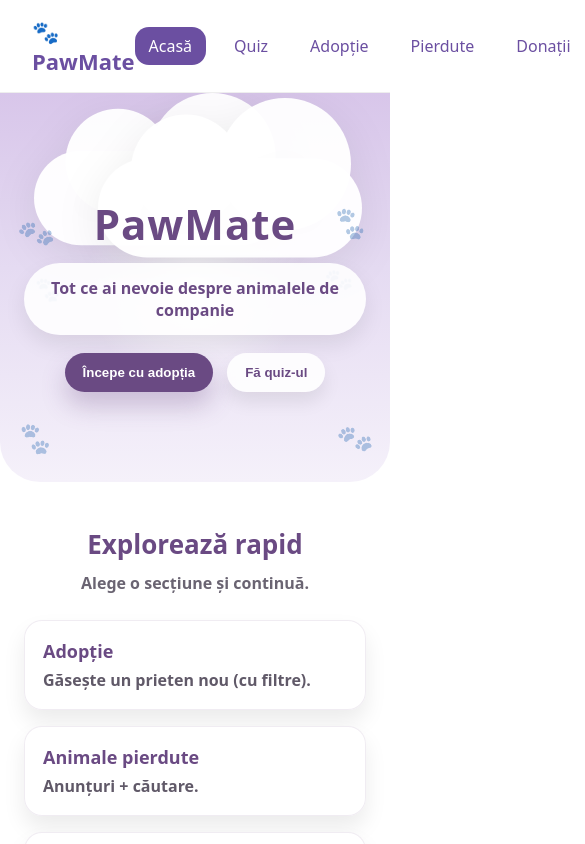
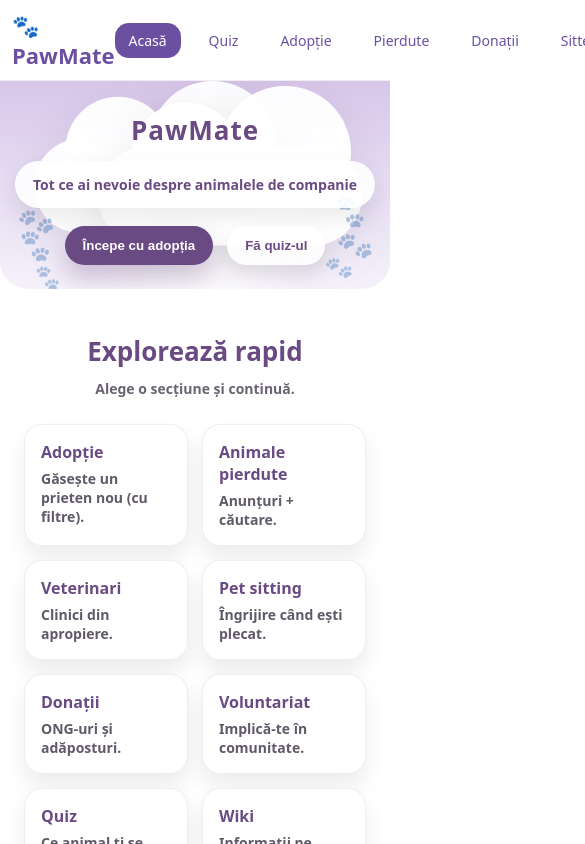
Before and after one commit to viorelinaa/PawMate, a React (Vite) app in the folder frontend/: page / in a window 390 px wide. Shown: the top 844 px of the page, 585 px wide, since content can reach past the window. Built offline with nearby package versions, Linux system fonts and the light colour scheme.

Commit message:
web pt telefon ver 1

```diff
--- a/frontend/src/main.tsx
+++ b/frontend/src/main.tsx
@@ -2,6 +2,7 @@ import React from "react";
 import ReactDOM from "react-dom/client";
 import App from "./App";
 import "./index.css";
+import "./styles/responsive.css";
 
 ReactDOM.createRoot(document.getElementById("root")!).render(
     <React.StrictMode>
--- /dev/null
+++ b/frontend/src/styles/responsive.css
@@ -0,0 +1,261 @@
+/* ===============================
+   MOBILE FIRST – max-width 768px
+================================ */
+
+@media (max-width: 768px) {
+
+    /* ===============================
+       GLOBAL
+    ================================ */
+    body {
+        font-size: 14px;
+    }
+
+    h1 {
+        font-size: 26px;
+    }
+
+    h2 {
+        font-size: 22px;
+    }
+
+    p {
+        font-size: 14px;
+    }
+
+    /* ===============================
+       NAVBAR
+    ================================ */
+
+    .navbar,
+    .topNav,
+    .navBar {
+        padding: 10px 12px !important;
+    }
+
+    /* logo */
+    .navbar .logo,
+    .navBar .logo,
+    .topNav .logo,
+    .brand {
+        font-size: 22px !important;
+    }
+
+    /* link-uri scrollabile */
+    .navbarLinks,
+    .navLinks,
+    .menuLinks,
+    nav ul {
+        display: flex !important;
+        gap: 10px;
+        overflow-x: auto;
+        white-space: nowrap;
+        -webkit-overflow-scrolling: touch;
+        padding: 6px 2px;
+        scrollbar-width: none;
+    }
+
+    nav ul::-webkit-scrollbar {
+        display: none;
+    }
+
+    nav ul a,
+    .navbarLinks a {
+        font-size: 14px;
+        padding: 10px 14px;
+        border-radius: 999px;
+        flex: 0 0 auto;
+    }
+
+    nav ul a.active {
+        background: #6a4a83;
+        color: #fff;
+    }
+
+    /* ===============================
+       HERO (Adopție / Pierdute / Quiz)
+    ================================ */
+
+    .hero,
+    .adoptHero,
+    .lostHero,
+    .donateHero,
+    .quizHero,
+    .sittersHero {
+        padding: 36px 14px 24px !important;
+        border-radius: 0 0 28px 28px;
+    }
+
+    .hero h1,
+    .adoptHero h1,
+    .lostHero h1 {
+        font-size: 26px;
+    }
+
+    .hero p,
+    .adoptHero p,
+    .lostHero p {
+        font-size: 14px;
+    }
+
+    /* nori mai mici */
+    .lostCloud,
+    .heroCloud {
+        transform: scale(0.75);
+    }
+
+    /* ===============================
+       CONTENT WRAPPER
+    ================================ */
+
+    .container,
+    .lostContent,
+    .adoptContent {
+        padding: 16px 12px 50px;
+    }
+
+    /* ===============================
+       FILTERE
+    ================================ */
+
+    .filters,
+    .lostFilters {
+        padding: 14px;
+        border-radius: 18px;
+    }
+
+    .filtersGrid,
+    .lostFiltersGrid {
+        display: grid;
+        grid-template-columns: 1fr;
+        gap: 10px;
+    }
+
+    input,
+    select {
+        font-size: 14px;
+        padding: 12px 14px;
+        border-radius: 14px;
+    }
+
+    .resetBtn,
+    .lostBtnReset {
+        width: 100%;
+        padding: 12px;
+        font-size: 14px;
+    }
+
+    /* ===============================
+       CARDURI (Adopție / Pierdute)
+    ================================ */
+
+    .cards,
+    .lostCards {
+        grid-template-columns: 1fr;
+        gap: 14px;
+    }
+
+    .card,
+    .lostCard {
+        padding: 16px;
+        border-radius: 18px;
+    }
+
+    .card h3,
+    .lostCard h3 {
+        font-size: 16px;
+    }
+
+    .card p,
+    .lostDesc {
+        font-size: 14px;
+    }
+
+    /* badge-uri */
+    .badge,
+    .lostBadge {
+        font-size: 12px;
+        padding: 6px 10px;
+    }
+
+    /* ===============================
+       QUIZ
+    ================================ */
+
+    .quizPage {
+        padding: 0 10px;
+    }
+
+    .quizProgress {
+        padding: 14px;
+        border-radius: 16px;
+    }
+
+    .quizProgress span {
+        font-size: 13px;
+    }
+
+    .quizCard,
+    .quizResult {
+        padding: 18px;
+        border-radius: 20px;
+    }
+
+    .answers button {
+        font-size: 14px;
+        padding: 12px;
+    }
+
+    .quizStats {
+        grid-template-columns: repeat(2, 1fr);
+        gap: 10px;
+    }
+
+    /* ===============================
+       BUTOANE (quiz / rezultate)
+    ================================ */
+
+    .resultActions {
+        flex-direction: column;
+        gap: 12px;
+    }
+
+    .resultActions button,
+    .resultActions a {
+        width: 100%;
+        height: 46px;
+        font-size: 14px;
+    }
+
+    /* ===============================
+       404 PAGE
+    ================================ */
+
+    .notFoundCard {
+        padding: 24px 16px;
+    }
+
+    .notFoundCard h1 {
+        font-size: 42px;
+    }
+
+    /* ===============================
+       FOOTER (dacă ai)
+    ================================ */
+
+    footer {
+        padding: 20px 12px;
+        font-size: 13px;
+    }
+}
+
+/* ===============================
+   TABLET – între 769px și 1024px
+================================ */
+
+@media (max-width: 1024px) {
+    .cards,
+    .lostCards {
+        grid-template-columns: repeat(2, 1fr);
+    }
+}
```
